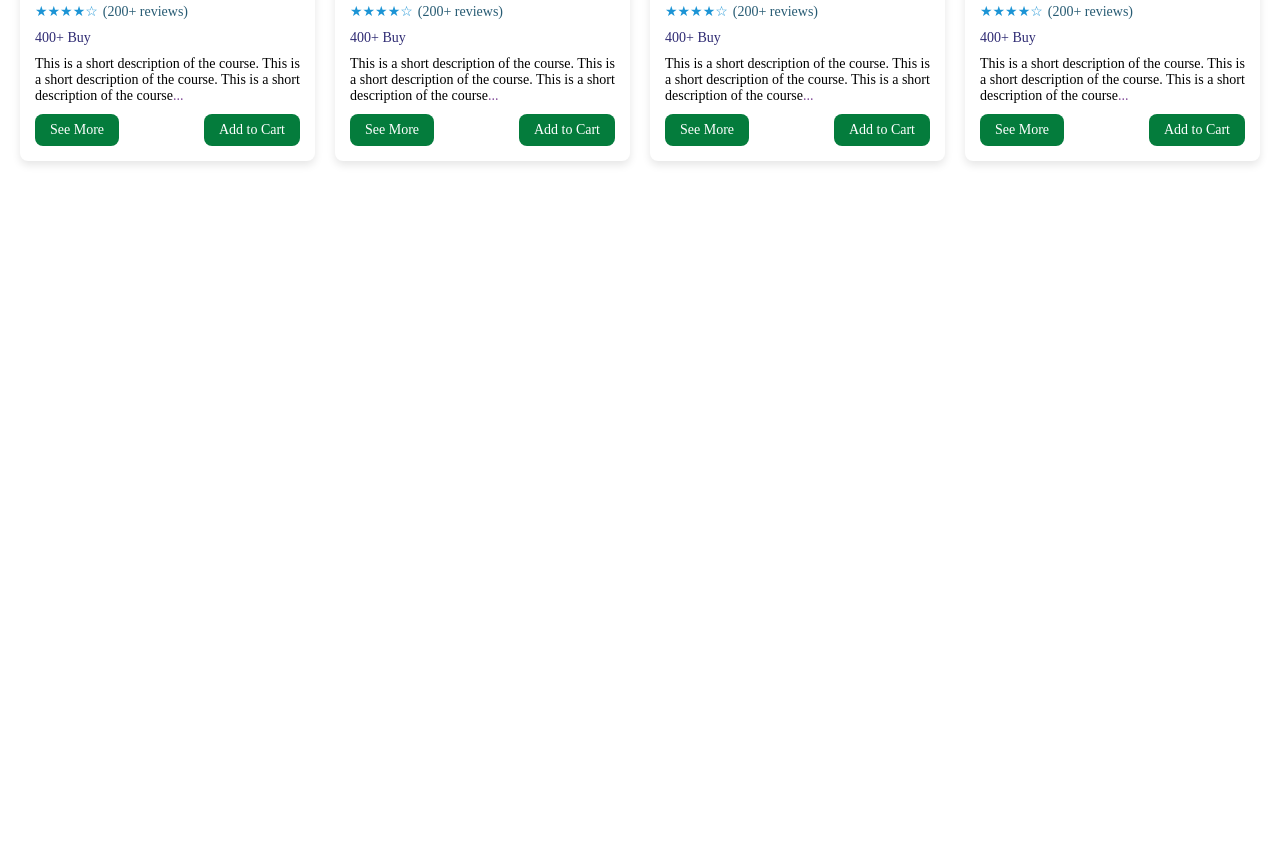
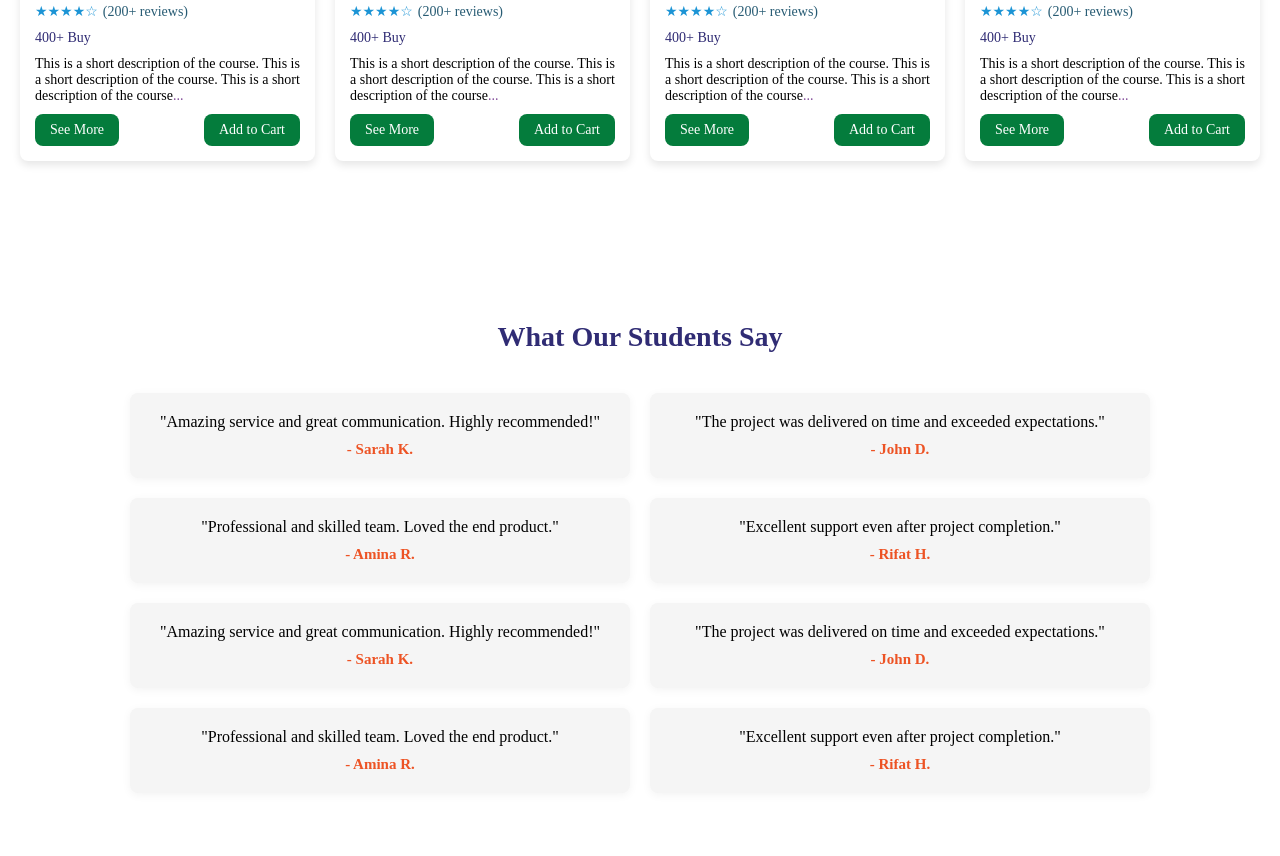
Before and after one commit to SK-SHADIK/e-learning, a plain HTML site: page index.html in a window 1280 px wide. Shown: the part 3096-3952 px from the top of the page. Before the commit the page ends 3357 px from the top, so only its background shows below. Drawn offline with Linux system fonts and the light colour scheme.

Commit message:
Add Testimonial Section

```diff
--- /dev/null
+++ b/assets/styles/testimonial-section.css
@@ -0,0 +1,52 @@
+.testimonial-section {
+    padding: 60px 20px;
+    background-color: #fff;
+    text-align: center;
+}
+
+.testimonial-title {
+    font-size: 28px;
+    color: var(--jacarta);
+    margin-bottom: 40px;
+}
+
+.testimonial-wrapper {
+    display: flex;
+    flex-wrap: wrap;
+    gap: 20px;
+    justify-content: center;
+}
+
+.testimonial-card {
+    flex: 1 1 calc(50% - 20px);
+    background-color: #f5f5f5;
+    padding: 20px;
+    border-radius: var(--border-radius);
+    box-shadow: 0 2px 10px rgba(0, 0, 0, 0.05);
+    max-width: 500px;
+    transition: transform 0.3s ease, background-color 0.3s ease;
+}
+
+.testimonial-card:hover {
+    background-color: var(--fun-green);
+    color: var(--white);
+    transform: translateY(-5px);
+}
+
+.testimonial-card p {
+    font-size: 16px;
+    margin-bottom: 10px;
+}
+
+.testimonial-card h4 {
+    font-size: 15px;
+    font-weight: 600;
+    color: var(--flamingo);
+}
+
+/* Responsive */
+@media (max-width: 768px) {
+    .testimonial-card {
+        flex: 1 1 100%;
+    }
+}
--- a/index.html
+++ b/index.html
@@ -11,6 +11,7 @@
     <link rel="stylesheet" href="assets/styles/category-section.css">
     <link rel="stylesheet" href="assets/styles/card-section.css">
     <link rel="stylesheet" href="assets/styles/partner-section.css">
+    <link rel="stylesheet" href="assets/styles/testimonial-section.css">
 </head>
 
 <body>
@@ -572,6 +573,46 @@
             </div>
         </section>
         <!-- All Courses End -->
+
+        <!-- Testimonial Section Start -->
+        <section class="testimonial-section">
+            <h2 class="testimonial-title">What Our Students Say</h2>
+            <div class="testimonial-wrapper">
+                <div class="testimonial-card">
+                    <p>"Amazing service and great communication. Highly recommended!"</p>
+                    <h4>- Sarah K.</h4>
+                </div>
+                <div class="testimonial-card">
+                    <p>"The project was delivered on time and exceeded expectations."</p>
+                    <h4>- John D.</h4>
+                </div>
+                <div class="testimonial-card">
+                    <p>"Professional and skilled team. Loved the end product."</p>
+                    <h4>- Amina R.</h4>
+                </div>
+                <div class="testimonial-card">
+                    <p>"Excellent support even after project completion."</p>
+                    <h4>- Rifat H.</h4>
+                </div>
+                <div class="testimonial-card">
+                    <p>"Amazing service and great communication. Highly recommended!"</p>
+                    <h4>- Sarah K.</h4>
+                </div>
+                <div class="testimonial-card">
+                    <p>"The project was delivered on time and exceeded expectations."</p>
+                    <h4>- John D.</h4>
+                </div>
+                <div class="testimonial-card">
+                    <p>"Professional and skilled team. Loved the end product."</p>
+                    <h4>- Amina R.</h4>
+                </div>
+                <div class="testimonial-card">
+                    <p>"Excellent support even after project completion."</p>
+                    <h4>- Rifat H.</h4>
+                </div>
+            </div>
+        </section>
+        <!-- Testimonial Section End  -->
     </section>
     <!-- Main Section End -->
 
```
